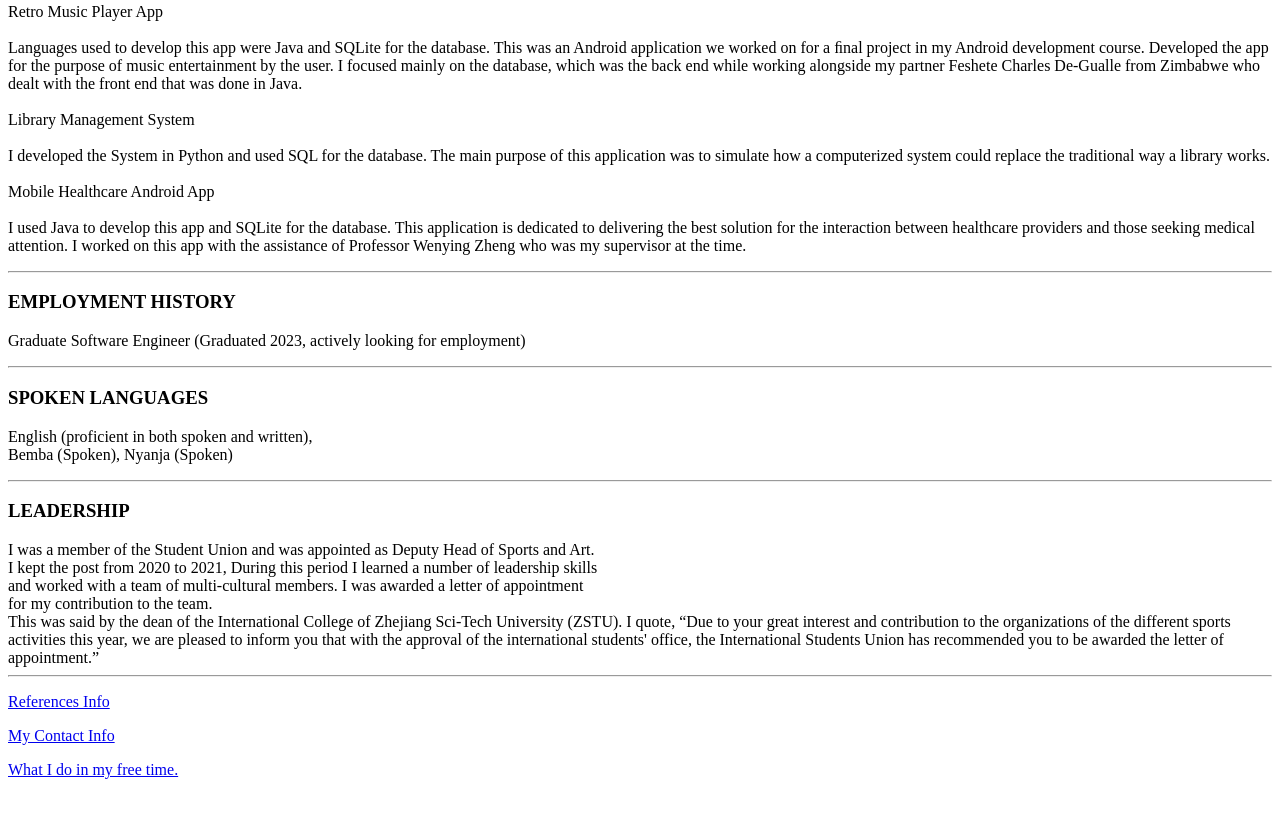
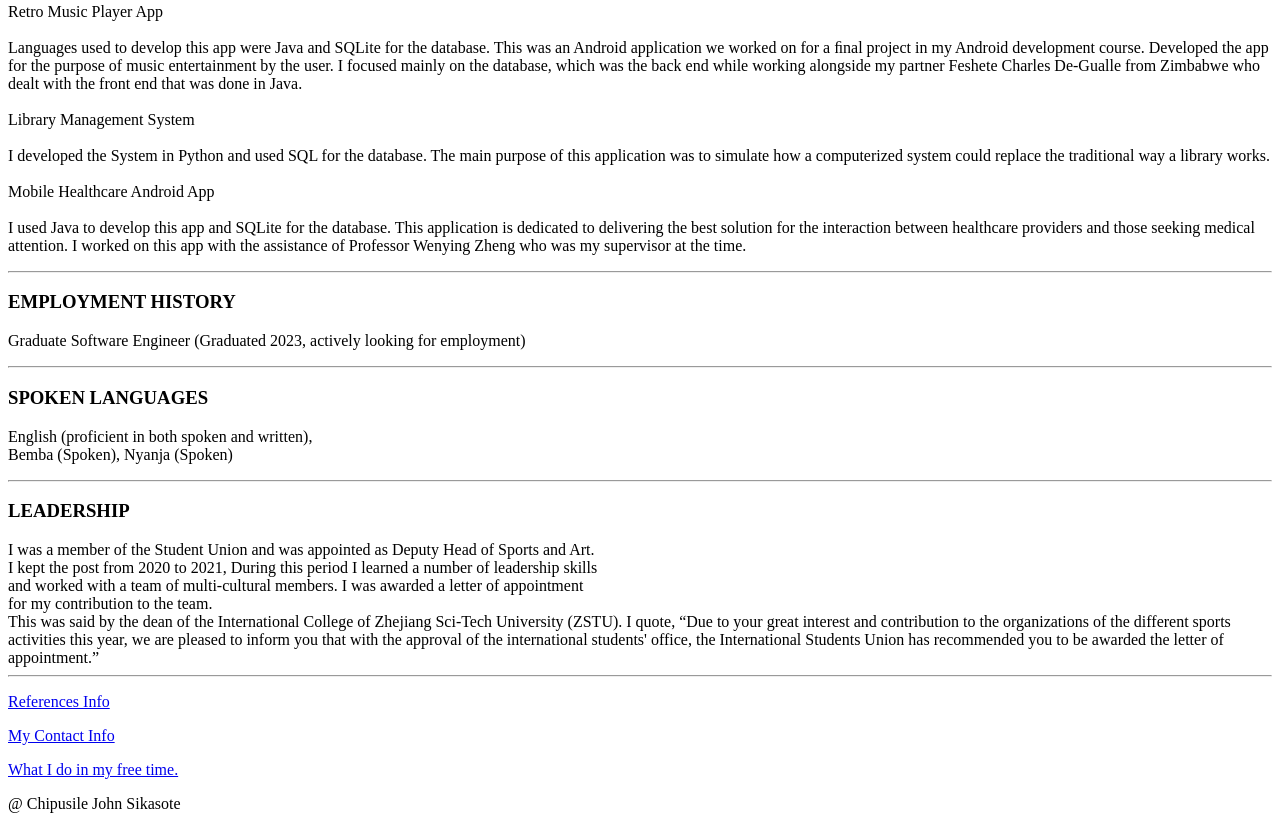
Before and after one commit to CJohn-beep/html-resume, a plain HTML site: page index.html in a window 1280 px wide. Shown: the part 889-1710 px from the top of the page. Before the commit the page ends 1684 px from the top, so only its background shows below. Drawn offline with Linux system fonts and the light colour scheme.

Commit message:
Update index.html

```diff
--- a/index.html
+++ b/index.html
@@ -63,4 +63,7 @@
  <p><a href="public/contact.html" >My Contact Info</a></p>
  <p><a href="public/pastime.html" >What I do in my free time.</a></p>
 </body>
+  <footer>
+  @ Chipusile John Sikasote
+</footer>
 </html>
```
